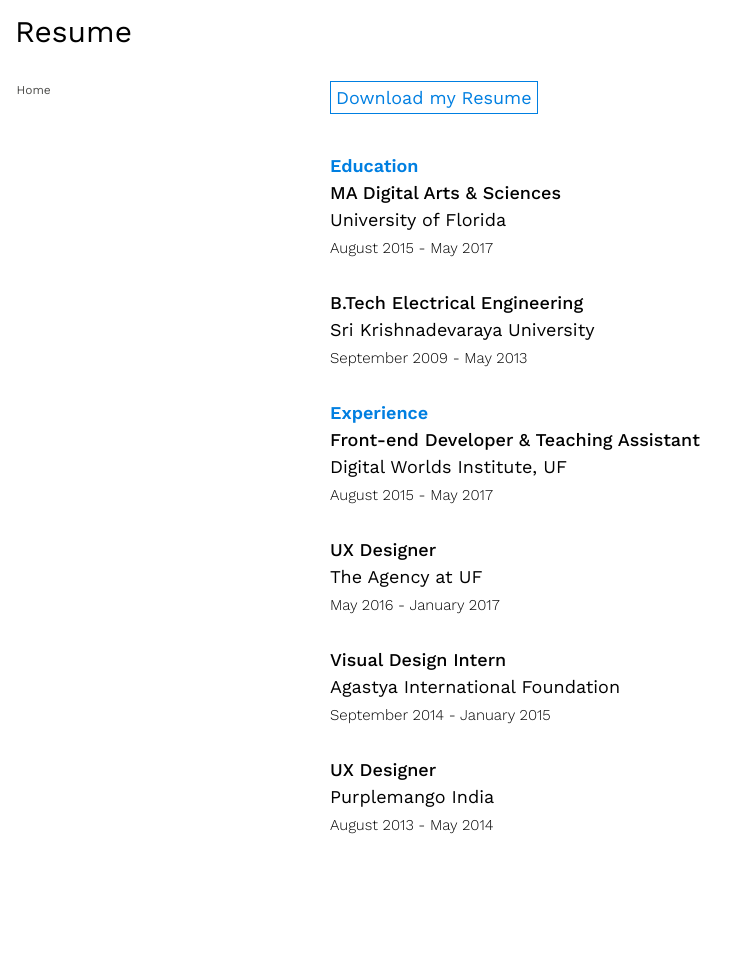
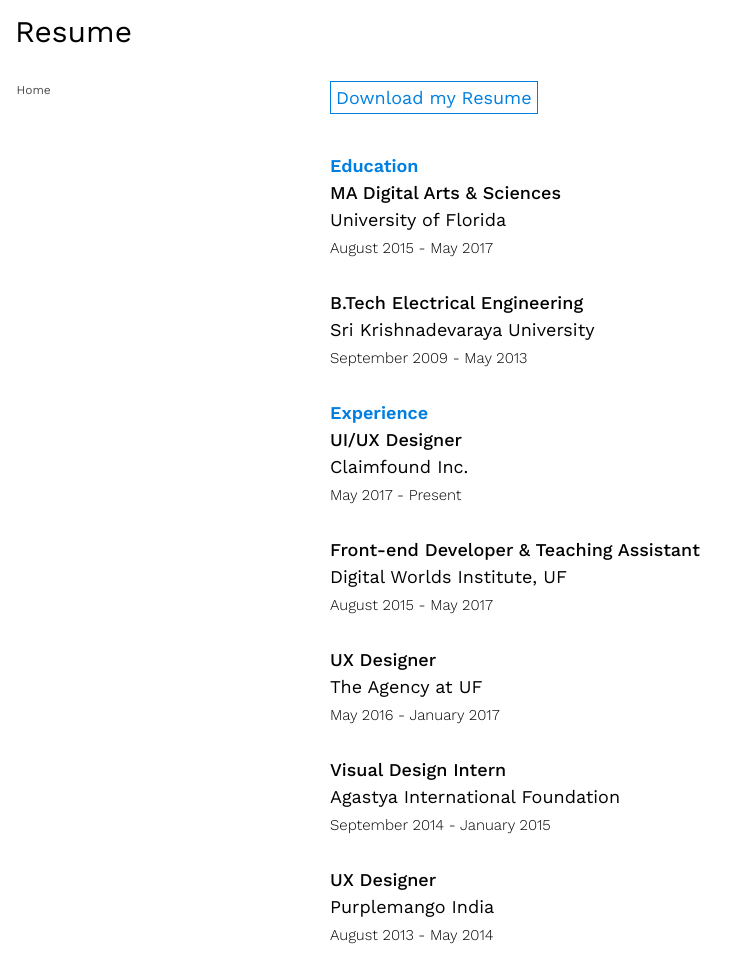
Before and after one commit to bedadala92/New-Portfolio, a Jekyll site: the page built from resume/index.html, in a window 1280 px wide. Shown: the whole page, without its empty margins (0-746 px from the left). Built offline with Jekyll 4.4.1, drawn with Linux system fonts in a browser that asks for light colours; before the commit the page ends 900 px from its top, so only the background shows below that.

Commit message:
fixed a few

```diff
--- a/_includes/about.html
+++ b/_includes/about.html
@@ -1,4 +1,4 @@
-<div class="home-wrap"><div class="header-position"><div class="heading"><div id="brand">Resume</div></div><div class="subnav"><ul><li><a href="{{site.baseurl}}/">Home</a></li></ul></div></div><section class="about"><div style="padding-right:0%" class="intro"><span class="role">Hello! My name is Sandeep.<br></span>
+<div class="home-wrap"><div class="header-position"><div class="heading"><div id="brand">About</div></div><div class="subnav"><ul><li><a href="{{site.baseurl}}/">Home</a></li><li><a href="{{site.baseurl}}/resume/">Resume</a></li></ul></div></div><section class="about"><div style="padding-right:0%" class="intro"><span class="role">Hello! My name is Sandeep.<br></span>
 <span class="place">I'm an Engineer turned Designer<br>
 <span class="place">I design to communicate thought, provoke to act and visualize patterns.<br>
 I like conversations and collaborations, write to me at <span class="type">sandeepbedadala@gmail.com<br><br>
--- a/_includes/resume.html
+++ b/_includes/resume.html
@@ -7,6 +7,9 @@
 <span class="place">Sri Krishnadevaraya University</span></br>
 <span class="date">September 2009 - May 2013</span><br></br>
 <span class="type">Experience</span></br>
+<span class="role">UI/UX Designer</span><br>
+<span class="place">Claimfound Inc.</span></br>
+<span class="date">May 2017 - Present</span></br></br>
 <span class="role">Front-end Developer & Teaching Assistant</span><br>
 <span class="place">Digital Worlds Institute, UF</span></br>
 <span class="date">August 2015 - May 2017</span></br></br>
--- a/_jadefiles/about.jade
+++ b/_jadefiles/about.jade
@@ -2,10 +2,11 @@
   .header-position
     .heading
         #brand.
-          Resume
+          About
     .subnav
       ul
         li: a(href="{{site.baseurl}}/") Home
+        li: a(href="{{site.baseurl}}/resume/") Resume
   section.about
     .intro(style="padding-right:0%").
       <span class="role">Hello! My name is Sandeep.<br></span>
```
